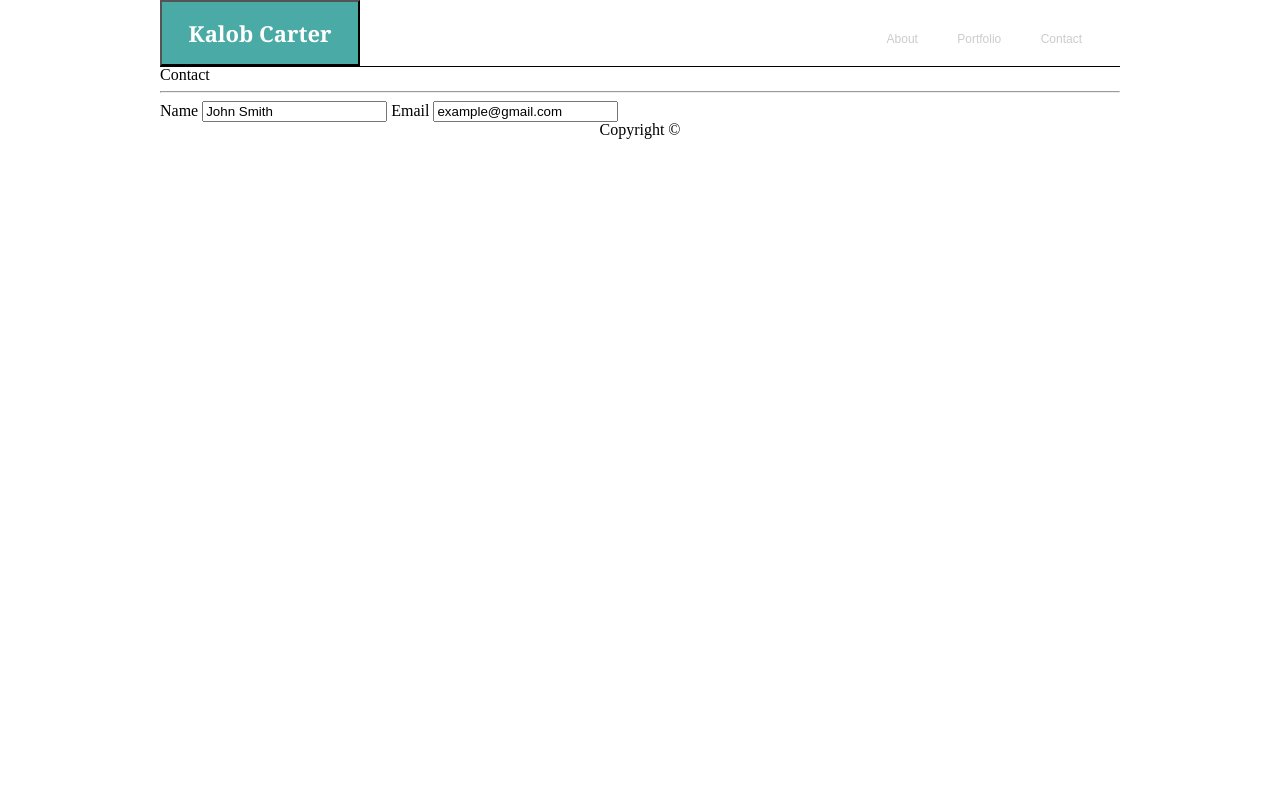
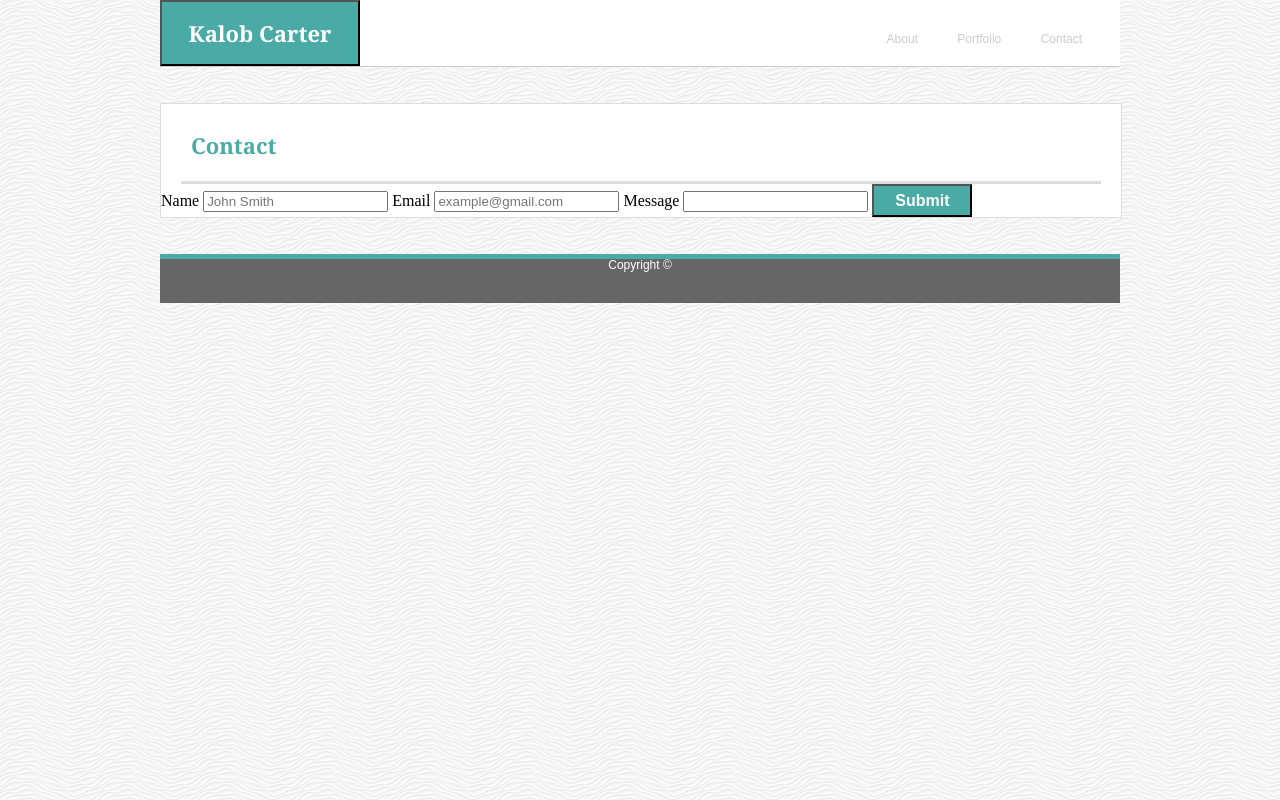
Before and after one commit to kalob92/Basic-Portfolio, a plain HTML site: page contact.html in a window 1280 px wide. Drawn offline with Linux system fonts and the light colour scheme.

Commit message:
more updates to css file

```diff
--- a/assets/css/style.css
+++ b/assets/css/style.css
@@ -1,9 +1,16 @@
+body {
+    background-image: url("../images/white-waves/white-waves.png")
+}
+
 header {
     width: 960px;
     height: 66px;
     border-bottom: 1px solid black;
     position: sticky;
     top: 0;
+    background-color: #ffffff;
+    border-color: #ccc;
+    margin-bottom: 36px;
 }
 
 .main-container {
@@ -39,6 +46,10 @@ header {
 
 .whitebox {
     width: 960px;
+    height: 100%;
+    background-color: #ffffff;
+    border-color: #dddddd;
+    border: 1px solid #dddddd;
 }
 
 footer {
@@ -47,4 +58,41 @@ footer {
     position: sticky;
     bottom: 0;
     text-align: center;
+    font-family: 'Arial', 'Helvetica Neue', Helvetica, sans-serif;
+    font-size: 12px;
+    color: white;
+    background-color: #666666;
+    border-top: 5px solid #4aaaa5;
+    margin-top: 36px;
 }
+
+.about-me {
+    font-family: 'Georgia', Times, "Times New Roman", serif;
+    color: #4aaaa5;
+    font-size: 22px;
+    font-weight: bold;
+    padding: 30px 25px 25px 10px;
+    border-bottom: 3px solid #dddddd;
+    margin: 0px 20px;
+}
+
+.photo {
+    width: 180px;
+    float: left;
+    padding: 24px 20px 24px 20px;
+}
+
+.about {
+    font-family: 'Arial', 'Helvetica Neue', Helvetica, sans-serif;
+    font-size: 18px;
+    line-height: 36px;
+    text-indent: 30px;
+    padding: 20px;
+}
+
+.submit-button {
+    font-family: 'Arial', 'Helvetica Neue', Helvetica, sans-serif;
+    width: 100px;
+    height: 33px;
+    font-size: 16px;
+}
--- a/contact.html
+++ b/contact.html
@@ -24,15 +24,17 @@
                    </header>
 
                    <div class="whitebox">
-                       <h1>Contact</h1>
+                       <h1 class="about-me">Contact</h1>
 
-                       <hr>
 
                         <form>
-                            Name
-                            <input type="text" value="John Smith">
-                            Email
-                            <input type="text" value="example@gmail.com">
+                            <label>Name</label>
+                            <input type="text" placeholder="John Smith">
+                            <label>Email</label>
+                            <input type="email" placeholder="example@gmail.com">
+                            <label>Message</label>
+                            <input type="text">
+                            <button type="submit" class="home-button submit-button">Submit</button>
                         </form>
 
                     </div>
```
Also changed, not shown: index.html (+8 -4 lines), portfolio.html (+1 -1 lines), assets/images/white-waves/readme.txt (added), assets/images/white-waves/white-waves.png (added).
